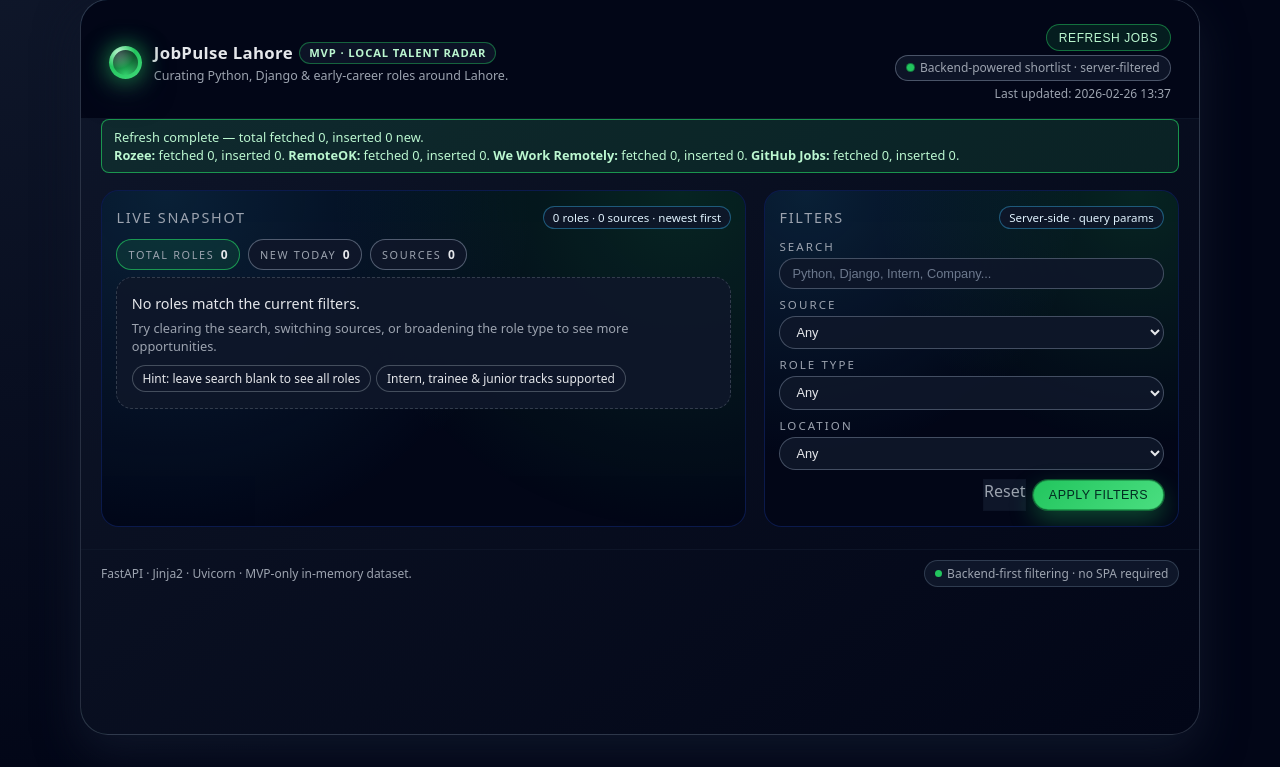
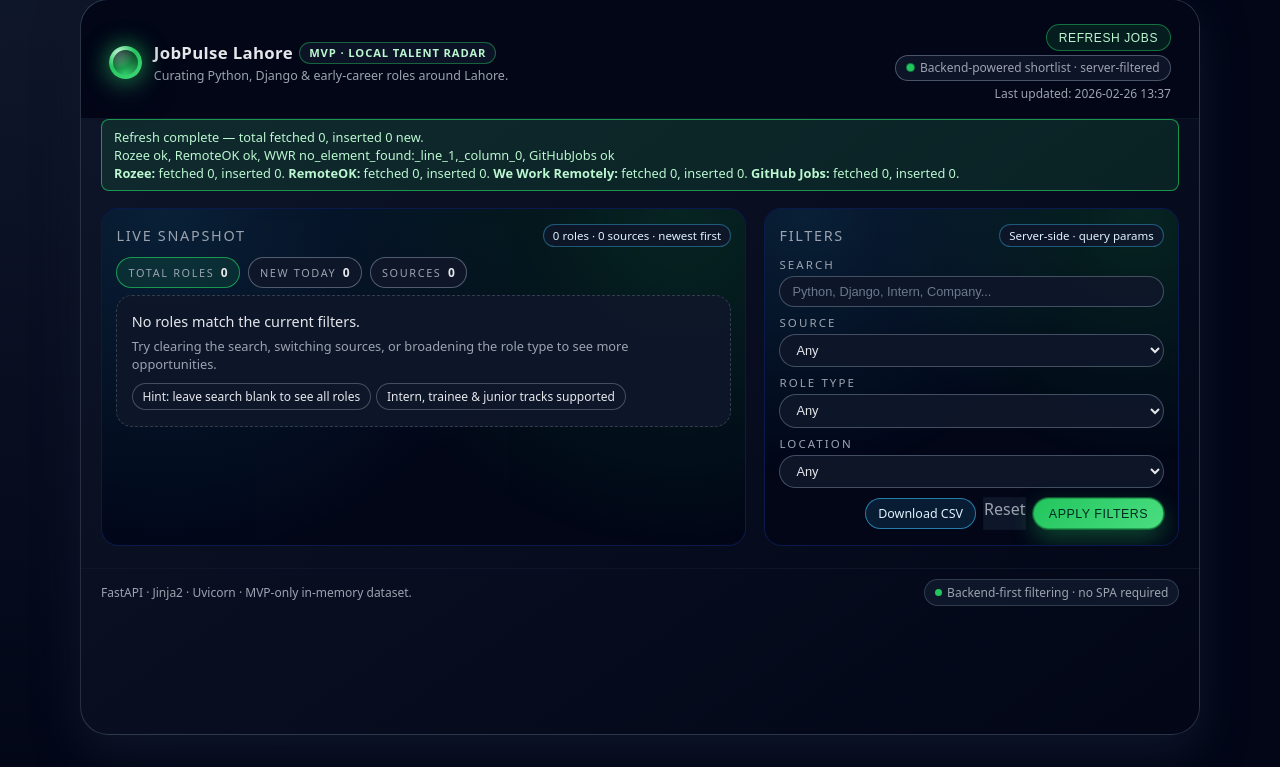
Before and after one commit to haseebpytdev/jobpulse-lahore, a FastAPI app: a page that uses app/templates/dashboard.html in a window 1280 px wide. Shown: the part 33-800 px from the top of the page. Run offline with FastAPI, Linux system fonts and the light colour scheme; data that the repository does not hold is empty.

Commit message:
feat: enhance dashboard with pagination, export functionality, and new alert styles

```diff
--- a/app/main.py
+++ b/app/main.py
@@ -1,21 +1,34 @@
-from datetime import datetime, timedelta, timezone
+from datetime import datetime
+import logging
 import os
+import time
+from urllib.parse import urlencode, quote
 
 from fastapi import FastAPI, Request
-from fastapi.responses import HTMLResponse, JSONResponse, RedirectResponse, Response
+from fastapi.responses import HTMLResponse, RedirectResponse, Response, StreamingResponse
 from fastapi.staticfiles import StaticFiles
 from fastapi.templating import Jinja2Templates
 
 from .db import init_db, insert_jobs
-from .repo import list_jobs
+from .repo import count_jobs, list_jobs
 from .scrapers.github_jobs import scrape_github_jobs
 from .scrapers.remoteok import scrape_remoteok_python
 from .scrapers.rozee import scrape_rozee_python_lahore
 from .scrapers.weworkremotely import scrape_weworkremotely
 
+# --- Structured logging ---
+logging.basicConfig(
+    level=logging.INFO,
+    format="%(asctime)s | %(levelname)s | %(message)s",
+    datefmt="%Y-%m-%d %H:%M:%S",
+)
+logger = logging.getLogger(__name__)
+
 app = FastAPI(title="JobPulse Lahore")
 app.mount("/static", StaticFiles(directory="app/static"), name="static")
 
+REFRESH_COOLDOWN_SEC = 30
+_last_refresh_at: float | None = None
 
 @app.get("/favicon.ico", include_in_schema=False)
 def favicon() -> Response:
@@ -25,7 +38,6 @@ def favicon() -> Response:
 
 templates = Jinja2Templates(directory="app/templates")
 
-# MVP data: hardcoded list (used to seed DB on first run)
 JOBS = [
     {
         "title": "Python Intern",
@@ -57,6 +69,31 @@ def bootstrap_db() -> None:
         init_db()
 
 
+def _run_source(
+    name: str,
+    fetch_fn,
+    insert_fn,
+) -> tuple[int, int, str]:
+    """Run one scraper; return (fetched, inserted, status_string)."""
+    start = time.perf_counter()
+    try:
+        jobs = fetch_fn()
+        inserted = insert_fn(jobs)
+        duration_ms = int((time.perf_counter() - start) * 1000)
+        logger.info(
+            "refresh source=%s fetched=%s inserted=%s duration_ms=%s",
+            name, len(jobs), inserted, duration_ms,
+        )
+        return len(jobs), inserted, "ok"
+    except Exception as e:  # noqa: BLE001
+        duration_ms = int((time.perf_counter() - start) * 1000)
+        logger.warning(
+            "refresh source=%s error=%s duration_ms=%s",
+            name, str(e), duration_ms,
+        )
+        return 0, 0, str(e)[:80].replace(" ", "_")
+
+
 @app.get("/", response_class=HTMLResponse)
 def dashboard(
     request: Request,
@@ -64,10 +101,13 @@ def dashboard(
     source: str = "",
     role_type: str = "",
     location: str = "",
+    page: int = 1,
+    limit: int = 20,
     days: str = "",
     refreshed: str = "",
     fetched: str = "",
     inserted: str = "",
+    refresh_status: str = "",
     rozee_fetched: str = "",
     rozee_inserted: str = "",
     remoteok_fetched: str = "",
@@ -76,35 +116,21 @@ def dashboard(
     weworkremotely_inserted: str = "",
     github_jobs_fetched: str = "",
     github_jobs_inserted: str = "",
+    rate_limited: str = "",
 ):
-    """
-    Server-side filtering using query params backed by SQLite.
-    refreshed/fetched/inserted and rozee_*/remoteok_* come from redirect after /refresh.
-    """
-    jobs = list_jobs(q=q, source=source, role_type=role_type, location=location)
-
-    # Mark jobs added in the last 48h as "new" for highlighting
-    cutoff = datetime.now(timezone.utc) - timedelta(hours=48)
-    for j in jobs:
-        j["is_new"] = False
-        raw = j.get("scraped_at")
-        if raw:
-            try:
-                # scraped_at is ISO string (e.g. 2026-02-26T12:00:00)
-                if raw.endswith("Z"):
-                    raw = raw.replace("Z", "+00:00")
-                t = datetime.fromisoformat(raw)
-                if t.tzinfo is None:
-                    t = t.replace(tzinfo=timezone.utc)
-                j["is_new"] = t >= cutoff
-            except (ValueError, TypeError):
-                pass
+    """Dashboard with filters, pagination, and refresh flash."""
+    offset = (page - 1) * limit
+    jobs = list_jobs(
+        q=q, source=source, role_type=role_type, location=location,
+        limit=limit, offset=offset,
+    )
+    total = count_jobs(q=q, source=source, role_type=role_type, location=location)
+    has_more = offset + len(jobs) < total
+    total_pages = (total + limit - 1) // limit if limit else 1
 
     stats = {
-        "total_jobs": len(jobs),
-        "new_today": sum(
-            1 for j in jobs if j["posted_date"].lower() == "today"
-        ),
+        "total_jobs": total,
+        "new_today": sum(1 for j in jobs if (j.get("posted_date") or "").lower() == "today"),
         "sources_count": len(set(j["source"] for j in jobs)),
         "last_updated": datetime.now().strftime("%Y-%m-%d %H:%M"),
     }
@@ -114,6 +140,7 @@ def dashboard(
         "refreshed": refreshed,
         "fetched": fetched,
         "inserted": inserted,
+        "refresh_status": refresh_status,
         "rozee_fetched": rozee_fetched,
         "rozee_inserted": rozee_inserted,
         "remoteok_fetched": remoteok_fetched,
@@ -122,7 +149,13 @@ def dashboard(
         "weworkremotely_inserted": weworkremotely_inserted,
         "github_jobs_fetched": github_jobs_fetched,
         "github_jobs_inserted": github_jobs_inserted,
+        "rate_limited": rate_limited,
     }
+
+    export_params = {k: v for k, v in [("q", q), ("source", source), ("role_type", role_type), ("location", location)] if v}
+    export_url = "/export.csv" + ("?" + urlencode(export_params) if export_params else "")
+    load_more_params = [(k, v) for k, v in [("page", page + 1), ("q", q), ("source", source), ("role_type", role_type), ("location", location)] if v]
+    load_more_url = "/?" + urlencode(load_more_params)
 
     return templates.TemplateResponse(
         "dashboard.html",
@@ -132,6 +165,13 @@ def dashboard(
             "stats": stats,
             "filters": filters,
             "flash": flash,
+            "page": page,
+            "limit": limit,
+            "total": total,
+            "total_pages": total_pages,
+            "has_more": has_more,
+            "export_url": export_url,
+            "load_more_url": load_more_url,
         },
     )
 
@@ -140,48 +180,84 @@ def dashboard(
 @app.get("/refresh")
 def refresh() -> RedirectResponse:
     """
-    Run all scrapers (Rozee, RemoteOK, We Work Remotely, GitHub Jobs),
-    write to DB, redirect with per-source counts.
+    Run all scrapers with per-source try/except; rate limit 30s.
+    Redirect with partial-success status (e.g. RemoteOK ok, Rozee blocked).
     """
-    rozee_jobs = scrape_rozee_python_lahore(max_pages=1, delay_sec=1.0)
-    remoteok_jobs = scrape_remoteok_python(limit=30)
-    weworkremotely_jobs = scrape_weworkremotely(limit=50)
-    github_jobs = scrape_github_jobs(limit=30)
+    global _last_refresh_at
+    now = time.perf_counter()
+    if _last_refresh_at is not None and (now - _last_refresh_at) < REFRESH_COOLDOWN_SEC:
+        logger.warning("refresh rate_limited cooldown_sec=%s", REFRESH_COOLDOWN_SEC)
+        return RedirectResponse(
+            url="/?rate_limited=1&refreshed=0",
+            status_code=303,
+        )
 
-    rozee_inserted = insert_jobs(rozee_jobs)
-    remoteok_inserted = insert_jobs(remoteok_jobs)
-    weworkremotely_inserted = insert_jobs(weworkremotely_jobs)
-    github_jobs_inserted = insert_jobs(github_jobs)
+    status_parts: list[str] = []
+    total_fetched = 0
+    total_inserted = 0
+    results = {}
 
-    print("SCRAPER Rozee fetched:", len(rozee_jobs), "inserted:", rozee_inserted)
-    print("SCRAPER RemoteOK fetched:", len(remoteok_jobs), "inserted:", remoteok_inserted)
-    print(
-        "SCRAPER We Work Remotely fetched:",
-        len(weworkremotely_jobs),
-        "inserted:",
-        weworkremotely_inserted,
-    )
-    print("SCRAPER GitHub Jobs fetched:", len(github_jobs), "inserted:", github_jobs_inserted)
+    def run(name: str, fetch_fn, insert_fn):
+        nonlocal total_fetched, total_inserted
+        f, i, st = _run_source(name, fetch_fn, insert_fn)
+        total_fetched += f
+        total_inserted += i
+        results[name] = (f, i, st)
+        if st == "ok":
+            status_parts.append(f"{name} ok")
+        else:
+            status_parts.append(f"{name} {st}")
 
-    total_fetched = (
-        len(rozee_jobs)
-        + len(remoteok_jobs)
-        + len(weworkremotely_jobs)
-        + len(github_jobs)
-    )
-    total_inserted = (
-        rozee_inserted
-        + remoteok_inserted
-        + weworkremotely_inserted
-        + github_jobs_inserted
-    )
+    run("Rozee", lambda: scrape_rozee_python_lahore(max_pages=1, delay_sec=1.0), insert_jobs)
+    run("RemoteOK", lambda: scrape_remoteok_python(limit=30), insert_jobs)
+    run("WWR", lambda: scrape_weworkremotely(limit=50), insert_jobs)
+    run("GitHubJobs", lambda: scrape_github_jobs(limit=30), insert_jobs)
+
+    _last_refresh_at = time.perf_counter()
+    refresh_status = ", ".join(status_parts)
 
     params = (
-        f"?refreshed=1"
-        f"&fetched={total_fetched}&inserted={total_inserted}"
-        f"&rozee_fetched={len(rozee_jobs)}&rozee_inserted={rozee_inserted}"
-        f"&remoteok_fetched={len(remoteok_jobs)}&remoteok_inserted={remoteok_inserted}"
-        f"&weworkremotely_fetched={len(weworkremotely_jobs)}&weworkremotely_inserted={weworkremotely_inserted}"
-        f"&github_jobs_fetched={len(github_jobs)}&github_jobs_inserted={github_jobs_inserted}"
+        f"?refreshed=1&fetched={total_fetched}&inserted={total_inserted}"
+        f"&rozee_fetched={results['Rozee'][0]}&rozee_inserted={results['Rozee'][1]}"
+        f"&remoteok_fetched={results['RemoteOK'][0]}&remoteok_inserted={results['RemoteOK'][1]}"
+        f"&weworkremotely_fetched={results['WWR'][0]}&weworkremotely_inserted={results['WWR'][1]}"
+        f"&github_jobs_fetched={results['GitHubJobs'][0]}&github_jobs_inserted={results['GitHubJobs'][1]}"
+        f"&refresh_status={quote(refresh_status, safe='')}"
     )
     return RedirectResponse(url="/" + params, status_code=303)
+
+
+@app.get("/export.csv", include_in_schema=False)
+def export_csv(
+    q: str = "",
+    source: str = "",
+    role_type: str = "",
+    location: str = "",
+):
+    """Export jobs matching current filters as CSV."""
+    import csv
+    import io
+
+    jobs = list_jobs(
+        q=q, source=source, role_type=role_type, location=location,
+        limit=10000, offset=0,
+    )
+    out = io.StringIO()
+    w = csv.writer(out)
+    w.writerow(["title", "company", "location", "source", "role_type", "posted_date", "apply_url"])
+    for j in jobs:
+        w.writerow([
+            j.get("title", ""),
+            j.get("company", ""),
+            j.get("location", ""),
+            j.get("source", ""),
+            j.get("role_type", ""),
+            j.get("posted_date", ""),
+            j.get("apply_url", ""),
+        ])
+    body = out.getvalue()
+    return Response(
+        content=body,
+        media_type="text/csv",
+        headers={"Content-Disposition": "attachment; filename=jobs.csv"},
+    )
--- a/app/static/app.css
+++ b/app/static/app.css
@@ -504,6 +504,18 @@ button,
   font-size: 0.7rem;
 }
 
+.badge-new {
+  background: #00ff88;
+  color: #000;
+  animation: badge-pulse 1.5s ease-in-out infinite;
+}
+
+@keyframes badge-pulse {
+  0% { box-shadow: 0 0 0 0 rgba(0, 255, 136, 0.6); }
+  70% { box-shadow: 0 0 0 10px rgba(0, 255, 136, 0); }
+  100% { box-shadow: 0 0 0 0 rgba(0, 255, 136, 0); }
+}
+
 .job-meta {
   display: flex;
   flex-direction: column;
@@ -612,6 +624,51 @@ footer {
   background: var(--jp-primary);
 }
 
+.alert-warning {
+  margin: 0 1.25rem;
+  padding: 0.5rem 0.75rem;
+  background: rgba(251, 191, 36, 0.12);
+  border: 1px solid rgba(251, 191, 36, 0.6);
+  border-radius: 0.5rem;
+  font-size: 0.8rem;
+  color: #fde68a;
+}
+
+.load-more-row {
+  margin-top: 0.75rem;
+  padding-top: 0.5rem;
+  display: flex;
+  align-items: center;
+  gap: 0.75rem;
+  flex-wrap: wrap;
+}
+
+.page-info {
+  font-size: 0.78rem;
+  color: var(--jp-text-muted);
+}
+
+.btn-export {
+  display: inline-flex;
+  align-items: center;
+  gap: 0.35rem;
+  text-decoration: none;
+  color: #e0f2fe;
+  border: 1px solid rgba(56, 189, 248, 0.6);
+  background: rgba(56, 189, 248, 0.12);
+  border-radius: var(--jp-radius-pill);
+  padding: 0.4rem 0.75rem;
+  font-size: 0.78rem;
+  font-weight: 500;
+  transition: background 0.15s ease, border-color 0.15s ease;
+}
+
+.btn-export:hover {
+  background: rgba(56, 189, 248, 0.22);
+  border-color: rgba(56, 189, 248, 0.9);
+  color: #e0f2fe;
+}
+
 @media (max-width: 860px) {
   main {
     grid-template-columns: minmax(0, 1fr);
--- a/app/templates/dashboard.html
+++ b/app/templates/dashboard.html
@@ -36,9 +36,18 @@
       </div>
     </header>
 
+    {% if flash.rate_limited %}
+    <div class="alert alert-warning">
+      Please wait {{ 30 }} seconds between refreshes. Try again shortly.
+    </div>
+    {% endif %}
+
     {% if flash.refreshed %}
     <div class="alert alert-info">
       Refresh complete — total fetched {{ flash.fetched }}, inserted {{ flash.inserted }} new.
+      {% if flash.refresh_status %}
+      <br /><span class="refresh-status">{{ flash.refresh_status }}</span>
+      {% endif %}
       <br />
       <strong>Rozee:</strong> fetched {{ flash.rozee_fetched }}, inserted {{ flash.rozee_inserted }}.
       <strong>RemoteOK:</strong> fetched {{ flash.remoteok_fetched }}, inserted {{ flash.remoteok_inserted }}.
@@ -80,7 +89,7 @@
                 <div class="job-title-row">
                   <h2 class="job-title">{{ job.title }}</h2>
                   {% if job.is_new %}
-                  <span class="pill pill-new">New</span>
+                  <span class="pill pill-new badge-new">New</span>
                   {% endif %}
                   <span class="pill pill-pill-blue">
                     <span class="pill-dot"></span>
@@ -116,6 +125,16 @@
             </article>
             {% endfor %}
           </div>
+          {% if has_more %}
+          <p class="load-more-row">
+            <a href="{{ load_more_url }}" class="btn-secondary" style="text-decoration:none;">Load more</a>
+            <span class="page-info">Page {{ page }} of {{ total_pages }} ({{ total }} total)</span>
+          </p>
+          {% elif total_pages > 1 %}
+          <p class="load-more-row">
+            <span class="page-info">Page {{ page }} of {{ total_pages }} ({{ total }} total)</span>
+          </p>
+          {% endif %}
           {% else %}
           <div class="empty-state">
             <div class="empty-title">No roles match the current filters.</div>
@@ -201,6 +220,7 @@
             </div>
 
             <div class="actions-row">
+              <a href="{{ export_url }}" class="btn-export" download>Download CSV</a>
               <a href="/" class="btn-secondary" style="text-decoration:none;">
                 Reset
               </a>
```
Also changed, not shown: app/repo.py (+44 -2 lines).
